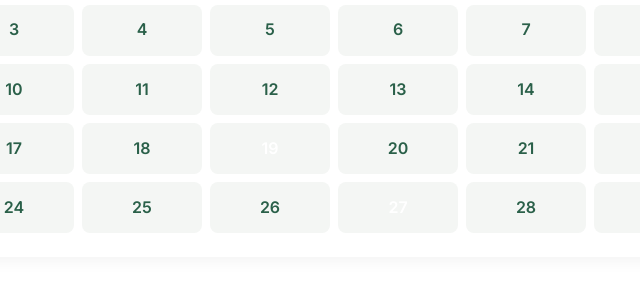
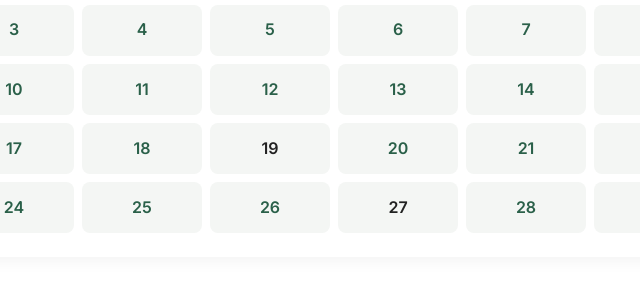
Before and after one commit to custodiamolatimpaconunclick-dotcom/custodiamolatimpaconunclick, a plain HTML site: page index.html in a window 1280 px wide. Shown: the part 862-1145 px from the top of the page, 242-882 px from the left. Drawn offline with Linux system fonts and the light colour scheme.

Commit message:
Update index.html

```diff
--- a/index.html
+++ b/index.html
@@ -159,7 +159,7 @@ footer {
 /* GIORNI CON EVENTI */
 .event-day {
   background: #E67E22;
-  color: white !important;
+  color: #222 !important;
   cursor: pointer;
   transition: 0.3s;
 }
```
